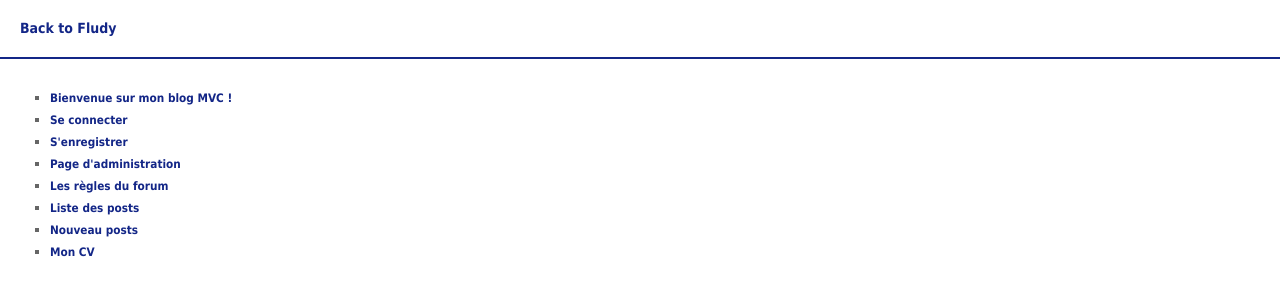
After one commit to davidmonnom/OCR_P5, a PHP site: page /assets/htm/sitemap.htm in a window 1280 px wide. The commit adds this page. Shown: the top 300 px of the page. Run offline with PHP 8.4, Linux system fonts and the light colour scheme.

Commit message:
some ajustements

```diff
--- /dev/null
+++ b/assets/htm/sitemap.htm
@@ -0,0 +1,57 @@
+<!DOCTYPE html PUBLIC "-//W3C//DTD XHTML 1.0 Transitional//EN" "http://www.w3.org/TR/xhtml1/DTD/xhtml1-transitional.dtd">
+
+<html xmlns="http://www.w3.org/1999/xhtml">
+<head>
+    <title>HTML Sitemap</title>
+    <meta charset="UTF-8">
+    <style>
+        body, head, #xsg {margin:0px 0px 0px 0px; line-height:22px; color:#666666; width:100%; padding:0px 0px 0px 0px;
+                          font-family : Tahoma, Verdana,   Arial, sans-serif; font-size:13px;}
+
+        #xsg ul li a {font-weight:bold; }
+        #xsg ul ul li a {font-weight:normal; }
+        #xsg a {text-decoration:none; }
+        #xsg p {margin:10px 0px 10px 0px;}
+        #xsg ul {list-style:square; }
+        #xsg li {}
+        #xsg th { text-align:left; vertical-align:top; font-size: 0.9em;padding:2px 10px 2px 2px; border-bottom:1px solid #CCCCCC; border-collapse:collapse;}
+        #xsg td { text-align:left; vertical-align:top;font-size: 0.9em; padding:2px 10px 2px 2px; border-bottom:1px solid #CCCCCC; border-collapse:collapse;}
+
+        #xsg .title {font-size: 0.9em;  color:#132687;  display:inline;}
+        #xsg .url {font-size: 0.7em; color:#999999;}
+
+        #xsgHeader { width:100%; float:left; margin:0px 0px 5px 0px; border-bottom:2px solid #132687; }
+        #xsgHeader h1 {  padding:0px 0px 0px 20px ; float:left;}
+        #xsgHeader h1 a {color:#132687; font-size:14px; text-decoration:none;cursor:default;}
+        #xsgBody {padding:10px;float:left;}
+        #xsgFooter { color:#999999; width:100%; float:left; margin:20px 0px 15px 0px; border-top:1px solid #999999;padding: 10px 0px 10px 0px; }
+        #xsgFooter a {color:#999999; font-size:11px; text-decoration:none;   }
+        #xsgFooter span {color:#999999; font-size:11px; text-decoration:none; margin-left:20px; }
+    </style>
+</head>
+<body>
+<div id="xsg">
+<div id="xsgHeader">
+    <h1><a href="https://fludy.net" title="Back">Back to Fludy</a></h1>
+</div>
+<div id="xsgBody">
+
+
+<ul><li><a href="http://fludy.net/"><span class="title">Bienvenue sur mon blog MVC !</span></a></li>
+<li><a href="http://fludy.net/user/login"><span class="title">Se connecter</span></a></li>
+<li><a href="http://fludy.net/user/register"><span class="title">S'enregistrer</span></a></li>
+<li><a href="http://fludy.net/user/admin"><span class="title">Page d'administration</span></a></li>
+<li><a href="http://fludy.net/posts/1"><span class="title">Les règles du forum</span></a></li>
+<li><a href="http://fludy.net/posts"><span class="title">Liste des posts</span></a></li>
+<li><a href="http://fludy.net/posts/create"><span class="title">Nouveau posts</span></a></li>
+<li><a href="http://fludy.net/assets/images/myCV.pdf"><span class="title">Mon CV</span></a></li>
+</ul>
+
+
+
+
+</div>
+</div>
+
+</body>
+</html>
```
Also changed, not shown: assets/css/style.css (+1 -24 lines), view/baseView.php (+4 -3 lines), view/pages/indexView.php (+4 -4 lines), 1 other file.
